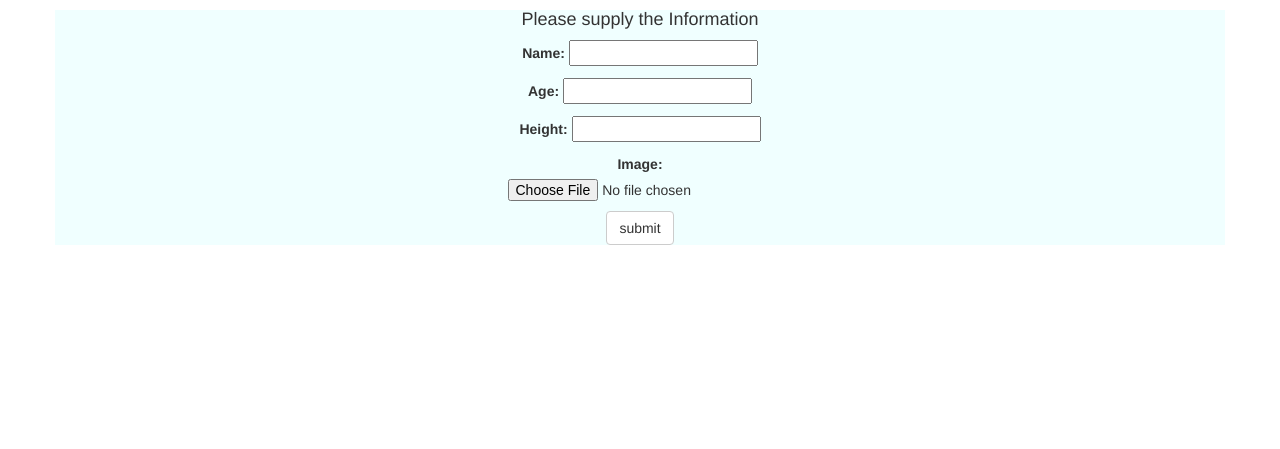
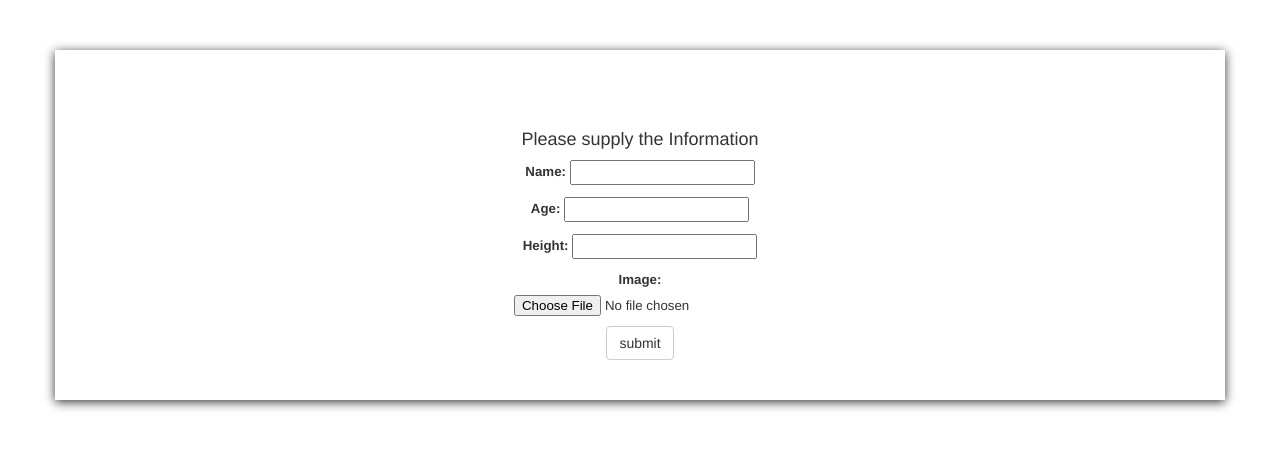
Before and after one commit to Dexter009/email-in-django, a Django app: page / in a window 1280 px wide. Shown: the top 449 px of the page. Run offline with Django 3.2, Linux system fonts and the light colour scheme; some libraries are stand-ins or nearby versions.

Commit message:
here it is

```diff
--- a/myapp/static/css/style.css
+++ b/myapp/static/css/style.css
@@ -4,4 +4,6 @@ background-color:black;
 
 div.formee{
 background-color:azure;
+padding: 70px 0 40px; background-color: white; overflow: auto; z-index: 1000; font-size: .95em;
+  box-shadow: 0px 2px 10px rgba(0,0,0, .8); margin-top:50px;
 }
--- a/myapp/templates/home.html
+++ b/myapp/templates/home.html
@@ -18,8 +18,7 @@
 </head>
 <body>
 <div class="container">
-    <div class="row">
-        <div class="col-lg-12">
+
             <div class="row">
                 <div class="col sm-4">
                     <center>
@@ -29,7 +28,7 @@
     {{form.as_p}}
     <input class="btn btn-default" type="submit" value="submit">
 
-</form></div></center></div></div></div></div></div>
+</form></div></center></div></div></div>
     </div>
 </body>
 </html>
```
